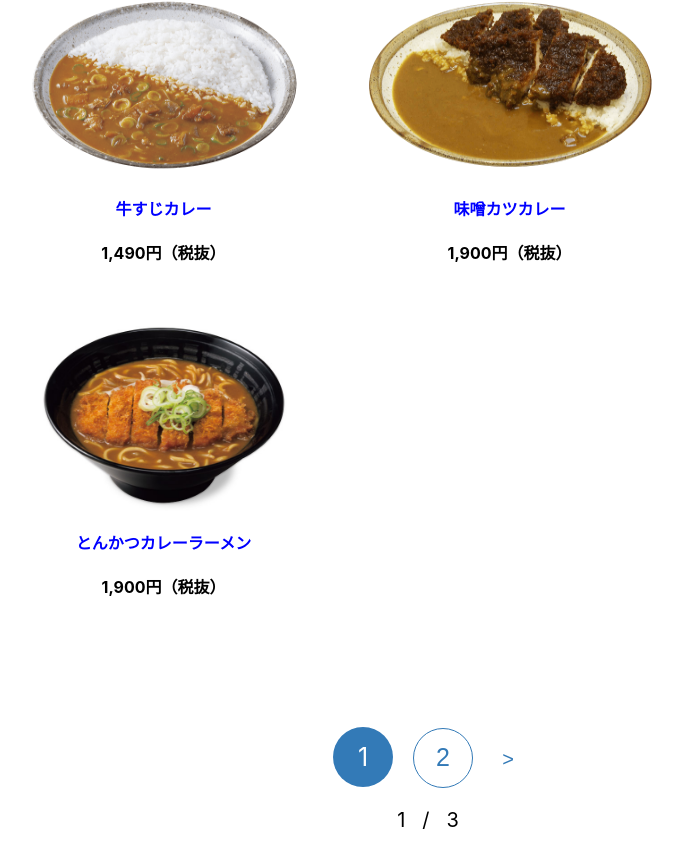
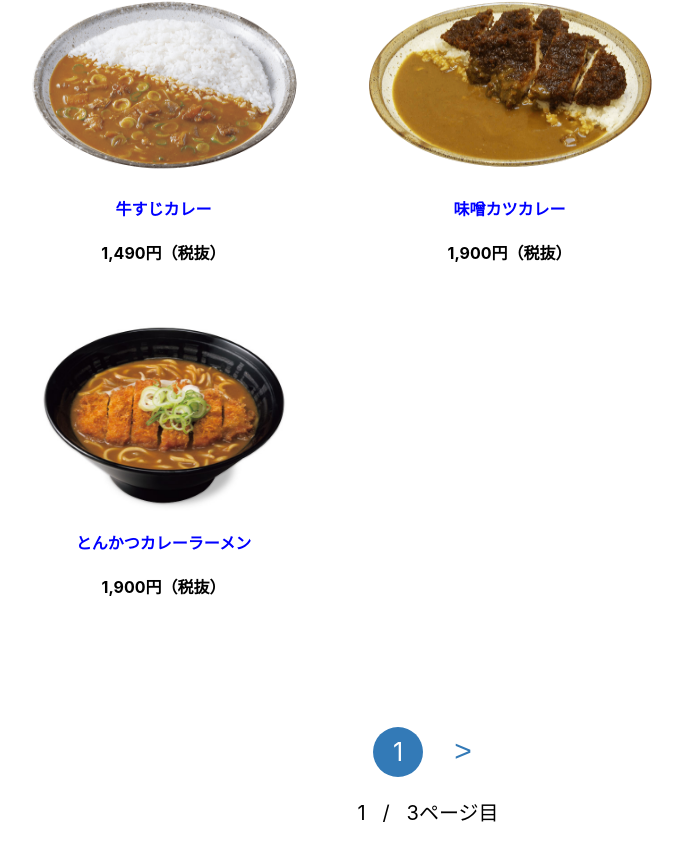
Before and after one commit to yukanaito65/carry-ec-site, a Next.js app: page / in a window 1280 px wide. Shown: the part 620-1488 px from the top of the page, without its empty margins (212-895 px from the left). Built offline with nearby package versions, Linux system fonts and the light colour scheme; data requests are answered from the project's data file.

Commit message:
微調整しました

```diff
--- a/component/items.module.css
+++ b/component/items.module.css
@@ -122,11 +122,12 @@
 .select {
     text-align: center;
     width: 120px;
+    margin-left: 5px;
 }
 
 
 /* ========================================
-      ページェネーション
+      ページネーション
      ======================================== */
 
 .paginate {
@@ -136,22 +137,22 @@
     font-size: 20px;
 }
 .prevNextBtn {
-    height: 30px;
-    width: 30px;
+    height: 40px;
+    width: 40px;
     padding: 3px;
     background-color: #fff;
     border: none;
     color: #337ab7;
     /* border-radius: 50%; */
     cursor: pointer;
-    font-size: 20px;
+    font-size: 30px;
     margin: 10px;
 
 }
 
 .befAfBtn {
-    height: 60px;
-    width: 60px;
+    height: 50px;
+    width: 50px;
     padding: 3px;
     background-color: #fff;
     border: 1px solid #337ab7;
@@ -165,15 +166,15 @@
 
 .nowPage {
     display: inline-block;
-    height: 60px;
-    width: 60px;
+    height: 50px;
+    width: 50px;
     padding: 3px;
     background-color: #337ab7;
     border: none;
     color: #fff;
     border-radius: 50%;
     font-size: 25px;
-    line-height: 55px;
+    line-height: 45px;
     margin: 10px;
 }
 
--- a/component/jsonitems.tsx
+++ b/component/jsonitems.tsx
@@ -82,7 +82,8 @@ export default function Items() {
   const maxPageNumber = "rel=prev";
   // const router = useRouter();
 
-
+  const [totalItems, settotalItems] = useState<any>(0);
+  const [totalPages, setTotalPages] = useState(0);
 
   // fetchで今のページに表示する分の商品を取ってくる
   fetch(
@@ -97,10 +98,13 @@ export default function Items() {
     // });
     .then(response => response.headers)
     .then(headers => {
-      return(`${headers.get('X-Total-Count')}`)
+      console.log(`${headers.get('X-Total-Count')}`);
+      settotalItems(`${headers.get('X-Total-Count')}`);
     });
 
-    console.log();
+    useEffect(() => {
+      setTotalPages(Math.round(totalItems / 5));
+    },[totalItems])
 
   // ページ番号か表示順が変わるたびに商品一覧表示を変更させる
   useEffect(() => {
@@ -302,22 +306,22 @@ export default function Items() {
           )}
 
         {/* 今のページが2以上なら置く */}
-        {nowNum > 1 &&
-        <button className={styles.befAfBtn} onClick={() => onClickPrevNum }>{nowNum - 1}</button>}
+        {/* {nowNum > 1 &&
+        <button className={styles.befAfBtn} onClick={() => onClickPrevNum() }>{nowNum - 1}</button>} */}
 
         {/* 今のページ */}
         <p className={styles.nowPage}>{nowNum}</p>
 
         {/* 今のページが最後じゃなければ置く */}
-        {nowNum < 3 &&
-        <button className={styles.befAfBtn} onClick={() => onClickNextNum() }>{nowNum + 1}</button>}
+        {/* {nowNum < 3 &&
+        <button className={styles.befAfBtn} onClick={() => onClickNextNum() }>{nowNum + 1}</button>} */}
 
         {/* 今のページ番号が最後じゃなければ次へボタンを置く */}
         {nowNum !== 3 && (
-            <button className={styles.prevNextBtn} onClick={() => onClickLastNum }>&gt;</button>
+            <button className={styles.prevNextBtn} onClick={() => onClickLastNum() }>&gt;</button>
         )}
       </div>
-      <div className={styles.pageDisplay}>{ nowNum } &nbsp; / &nbsp; {3}</div>
+      <div className={styles.pageDisplay}>{ nowNum } &nbsp; / &nbsp; {totalPages}ページ目</div>
     </div>
     </div>
     </Layout>
--- a/component/layout.module.css
+++ b/component/layout.module.css
@@ -95,3 +95,10 @@
 .show {
   display: block;
 }
+
+.logout {
+  background-color: #F8F8F8;
+  border: none;
+  color: inherit;
+  cursor: pointer;
+}
```
Also changed, not shown: pages/login.tsx (deleted, +0 -11 lines), pages/order.tsx (+6 -1 lines), styles/utils.module.css (+13 -0 lines).
